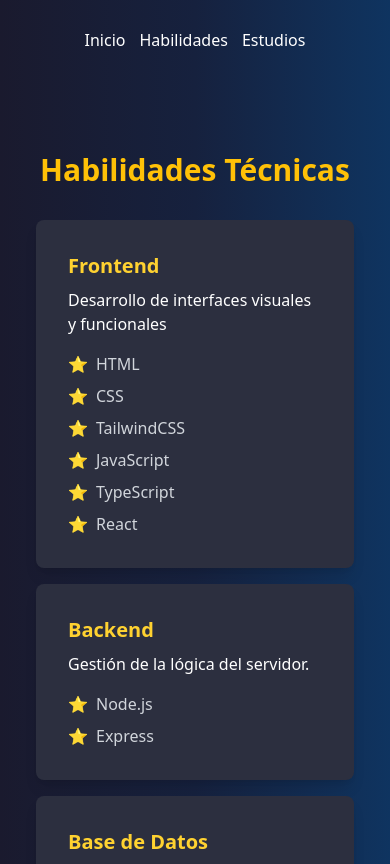
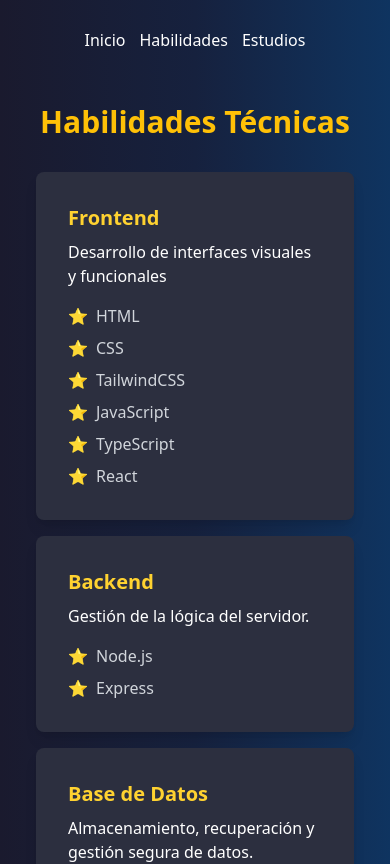
Before and after one commit to Lenis2007/PORTFOLIO-E, a React (Vite) app: page /Skills in a window 390 px wide. Shown: the top 864 px of the page. Built offline with nearby package versions, Linux system fonts and the light colour scheme.

Commit message:
Cambio de responsive

```diff
--- a/src/Components/Layouts/BigCard/BigCard.jsx
+++ b/src/Components/Layouts/BigCard/BigCard.jsx
@@ -3,7 +3,7 @@ import React from 'react'
 export const BigCard = ({ children }) => {
     return (
 
-        <div className='text-white py-12 container mx-auto px-1 space-y-4'>
+        <div className='text-white mx-auto px-1 space-y-4'>
             {children}
         </div>
 
```
